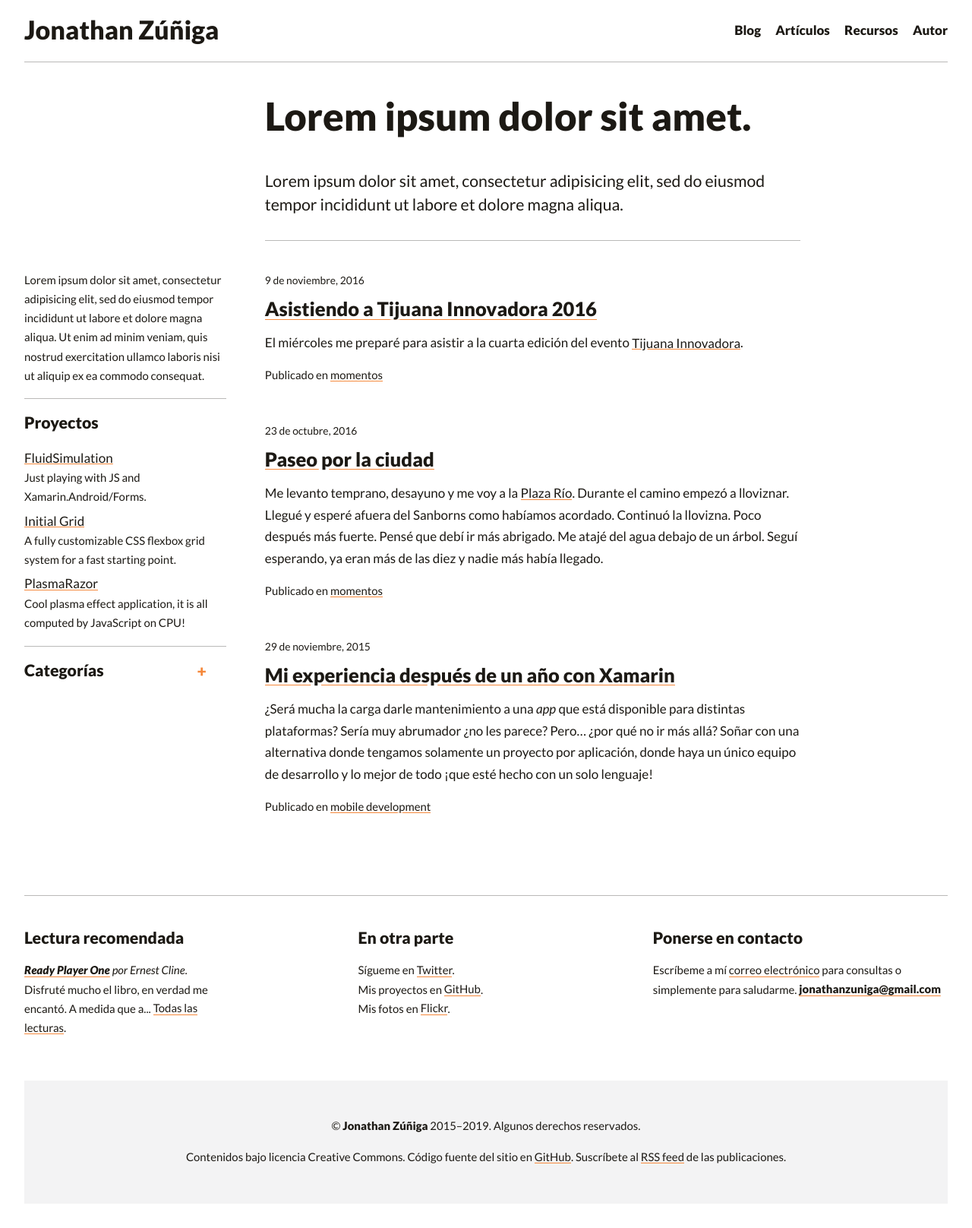
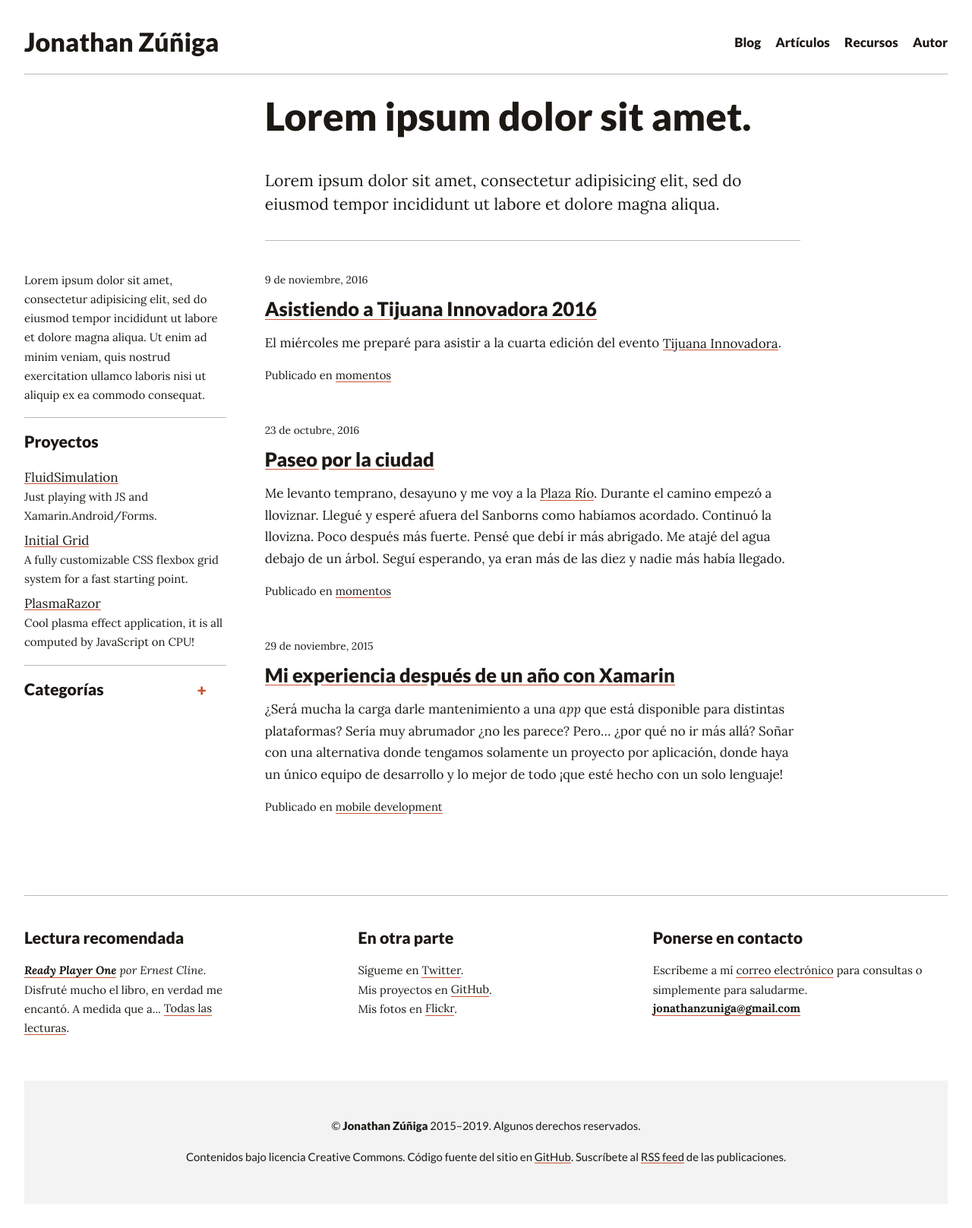
Before and after one commit to jonathanzuniga/jonathanzuniga.github.io, a Jekyll site: the page built from index.html, in a window 1280 px wide. Shown: the whole page at 76% size. Built offline with Jekyll 4.4.1, drawn with Linux system fonts in a browser that asks for light colours; the list of posts is cut into pages by our own code.

Commit message:
Update patterns file.

```diff
--- a/_sass/_font.scss
+++ b/_sass/_font.scss
@@ -1,4 +1,4 @@
-@import url('https://fonts.googleapis.com/css?family=Lato:400,400i,900,900i');
+@import url('https://fonts.googleapis.com/css?family=Lato:400,400i,900,900i|Lora:400,400i,700,700i');
 
 // @import url('https://fonts.googleapis.com/css?family=Lato:400,400i,700,700i');
 
```
Also changed, not shown: css/patterns.min.css.
